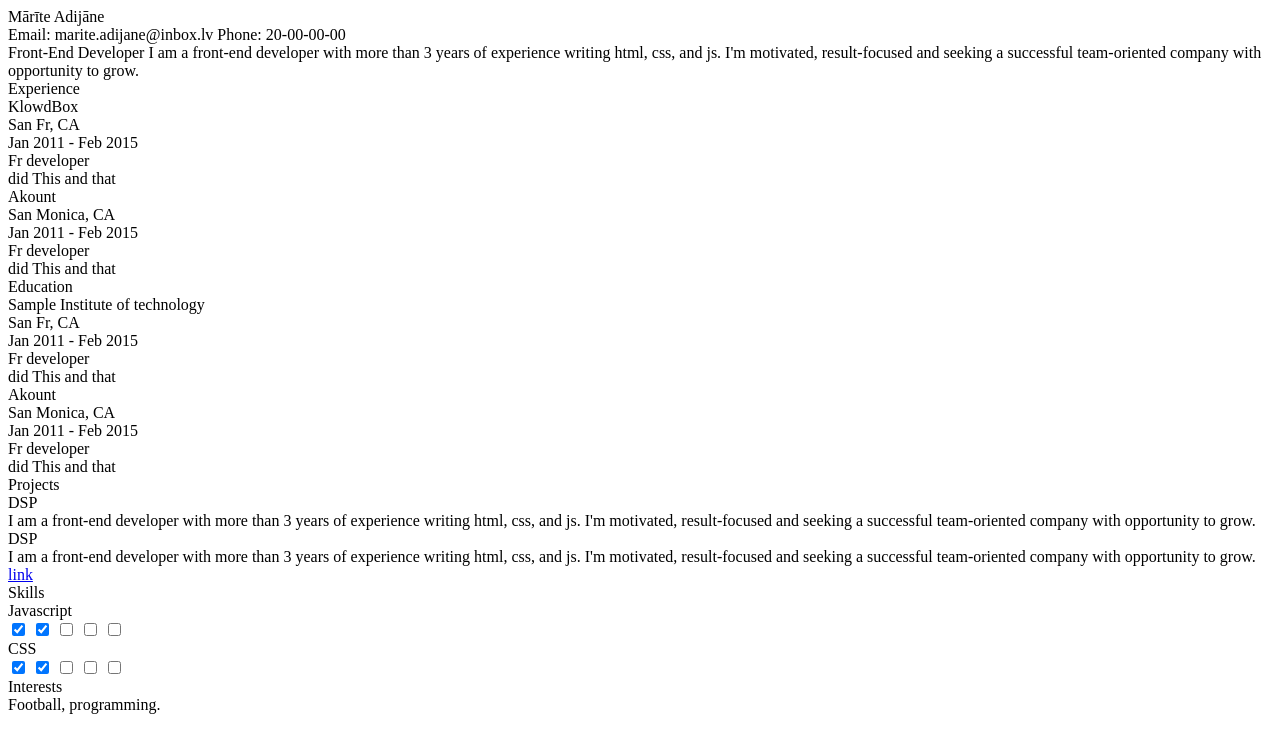
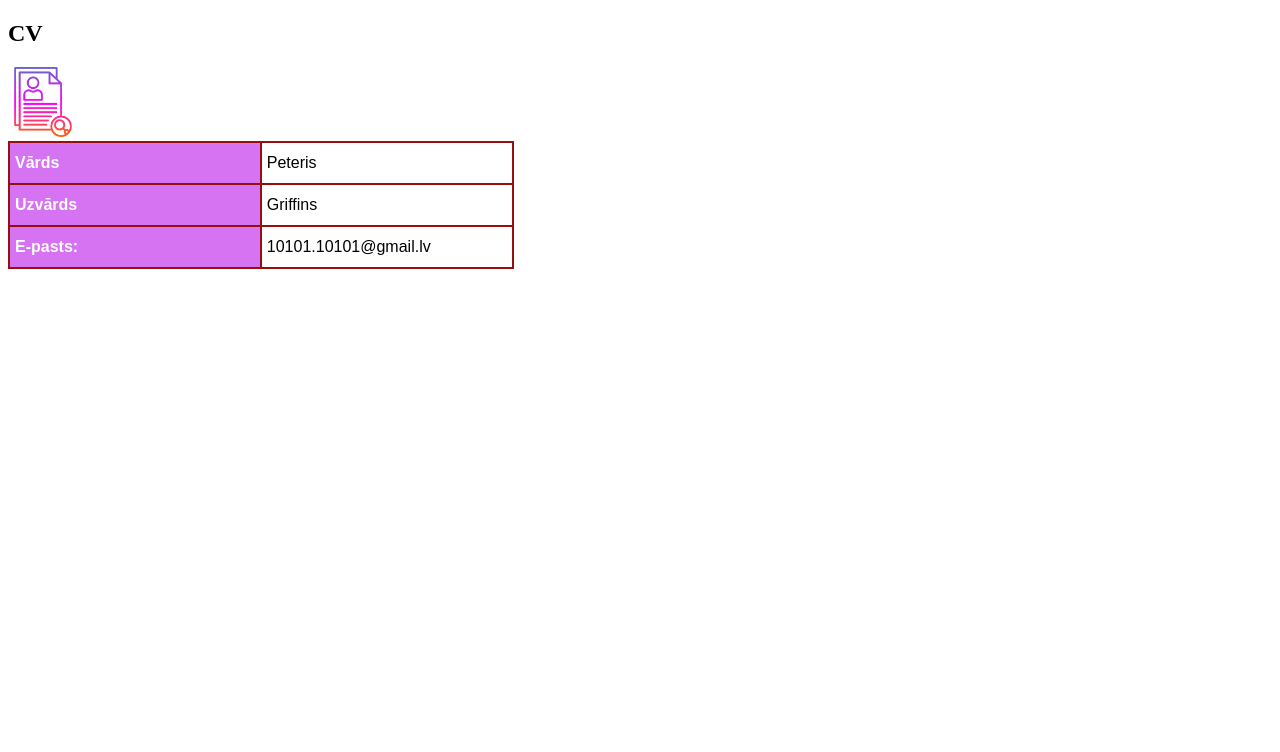
Before and after one commit to MariteAdijane/DialogsAB_JavaScript, a plain HTML site: page Class04_20220523-CV/CV.html in a window 1280 px wide. Drawn offline with Linux system fonts and the light colour scheme.

Commit message:
firts steps

```diff
--- a/Class04_20220523-CV/CSS.css
+++ /dev/null
@@ -1,152 +0,0 @@
-* {
-    margin: 0;
-    padding: 0;
-    box-sizing: border-box;
-  }
-  html {
-    height: 100%;
-  }
-
-  body {
-    min-height: 100%;
-    background: #eee;
-    font-family: 'Lato', sans-serif;
-    font-weight: 400;
-    color: #222;
-    font-size: 14px;
-    line-height: 26px;
-    padding-bottom: 50px;
-  }
-
-  .container {
-    max-width: 700px;
-    background: #fff;
-    margin: 0px auto 0px;
-    box-shadow: 1px 1px 2px #DAD7D7;
-    border-radius: 3px;
-    padding: 40px;
-    margin-top: 50px;
-  }
-
-  .header {
-    margin-bottom: 30px;
-  }
-    .full-name {
-      font-size: 40px;
-      text-transform: uppercase;
-      margin-bottom: 5px;
-    }
-
-    .first-name {
-      font-weight: 700;
-    }
-
-    .last-name {
-      font-weight: 300;
-    }
-
-    .contact-info {
-      margin-bottom: 20px;
-    }
-
-    .email ,
-    .phone {
-      color: #999;
-      font-weight: 300;
-    }
-
-    .separator {
-      height: 10px;
-      display: inline-block;
-      border-left: 2px solid #999;
-      margin: 0px 10px;
-    }
-
-    .position {
-      font-weight: bold;
-      display: inline-block;
-      margin-right: 10px;
-      text-decoration: underline;
-    }
-
-
-    .details {
-    line-height: 20px;
-     }
-    .section {
-      margin-bottom: 40px;
-    }
-
-    .section:last-of-type {
-      margin-bottom: 0px;
-    }
-
-
-    .section__title {
-      letter-spacing: 2px;
-      color: #54AFE4;
-      font-weight: bold;
-      margin-bottom: 10px;
-      text-transform: uppercase;
-    }
-
-    .section__list-item {
-      margin-bottom: 40px;
-    }
-
-    .section__list-item:last-of-type {
-      margin-bottom: 0;
-    }
-
-    .left ,
-    .right {
-      vertical-align: top;
-      display: inline-block;
-    }
-
-    .left {
-      width: 60%;
-    }
-
-    .right {
-      tex-align: right;
-      width: 39%;
-    }
-
-    .name {
-      font-weight: bold;
-    }
-
-    a {
-      text-decoration: none;
-      color: #000;
-      font-style: italic;
-    }
-
-    a:hover {
-      text-decoration: underline;
-      color: #000;
-    }
-
-    .skills {
-    }
-
-    .skills__item {
-      margin-bottom: 10px;
-    }
-
-    .skills__item .right {
-      input-display: none;
-    }
-      label {
-        display: inline-block;
-        width: 20px;
-        height: 20px;
-        background: #C3DEF3;
-        border-radius: 20px;
-        margin-right: 3px;
-      }
-
-      input:checked + label {
-        background: #79A9CE;
-      }
--- a/Class04_20220523-CV/CV.html
+++ b/Class04_20220523-CV/CV.html
@@ -1,155 +1,43 @@
 <!DOCTYPE html>
 <html>
 <head>
-    <title> CV
-    </title>
-       <icon: high_brightness:>
+
 <style>
-  h1 {color:rgb(165, 22, 22);}
-  p {color:rgb(58, 58, 102);}
+table, th, td {
+    border: 0.8px solid;
+    font-family: arial, sans-serif;
+    border-collapse: collapse;
+    width: 40%;
+    height: 30px;
+    }
+
+td, th {
+      border: 2px solid #960e0e;
+      text-align: left;
+      padding: 5px;
+    }
+th {
+     background-color: #d573f3;
+    color: white;
+    }
 </style>
 </head>
 <body>
 
-    <link href='https://fonts.googleapis.com/css?family=Lato:400,300,700' rel='stylesheet' type='text/css'>
-
-    <div class="container">
-      <div class="header">
-        <div class="full-name">
-          <span class="first-name">Mārīte</span>
-          <span class="last-name">Adijāne</span>
-        </div>
-        <div class="contact-info">
-          <span class="email">Email: </span>
-          <span class="email-val">marite.adijane@inbox.lv</span>
-          <span class="separator"></span>
-          <span class="phone">Phone: </span>
-          <span class="phone-val">20-00-00-00</span>
-        </div>
-        <div class="about">
-          <span class="position">Front-End Developer </span>
-          <span class="desc">
-            I am a front-end developer with more than 3 years of experience writing html, css, and js. I'm motivated, result-focused and seeking a successful team-oriented company with opportunity to grow.
-          </span>
-        </div>
-      </div>
-       <div class="details">
-        <div class="section">
-          <div class="section__title">Experience</div>
-          <div class="section__list">
-            <div class="section__list-item">
-              <div class="left">
-                <div class="name">KlowdBox</div>
-                <div class="addr">San Fr, CA</div>
-                <div class="duration">Jan 2011 - Feb 2015</div>
-              </div>
-              <div class="right">
-                <div class="name">Fr developer</div>
-                <div class="desc">did This and that</div>
-              </div>
-            </div>
-                    <div class="section__list-item">
-              <div class="left">
-                <div class="name">Akount</div>
-                <div class="addr">San Monica, CA</div>
-                <div class="duration">Jan 2011 - Feb 2015</div>
-              </div>
-              <div class="right">
-                <div class="name">Fr developer</div>
-                <div class="desc">did This and that</div>
-              </div>
-            </div>
-          </div>
-        </div>
-        <div class="section">
-          <div class="section__title">Education</div>
-          <div class="section__list">
-            <div class="section__list-item">
-              <div class="left">
-                <div class="name">Sample Institute of technology</div>
-                <div class="addr">San Fr, CA</div>
-                <div class="duration">Jan 2011 - Feb 2015</div>
-              </div>
-              <div class="right">
-                <div class="name">Fr developer</div>
-                <div class="desc">did This and that</div>
-              </div>
-            </div>
-            <div class="section__list-item">
-              <div class="left">
-                <div class="name">Akount</div>
-                <div class="addr">San Monica, CA</div>
-                <div class="duration">Jan 2011 - Feb 2015</div>
-              </div>
-              <div class="right">
-                <div class="name">Fr developer</div>
-                <div class="desc">did This and that</div>
-              </div>
-            </div>
-          </div>
-      </div>
-         <div class="section">
-          <div class="section__title">Projects</div>
-           <div class="section__list">
-             <div class="section__list-item">
-               <div class="name">DSP</div>
-               <div class="text">I am a front-end developer with more than 3 years of experience writing html, css, and js. I'm motivated, result-focused and seeking a successful team-oriented company with opportunity to grow.</div>
-             </div>
-             <div class="section__list-item">
-                        <div class="name">DSP</div>
-               <div class="text">I am a front-end developer with more than 3 years of experience writing html, css, and js. I'm motivated, result-focused and seeking a successful team-oriented company with opportunity to grow. <a href="/login">link</a>
-               </div>
-             </div>
-           </div>
-        </div>
-         <div class="section">
-           <div class="section__title">Skills</div>
-           <div class="skills">
-             <div class="skills__item">
-               <div class="left"><div class="name">
-                 Javascript
-                 </div></div>
-               <div class="right">
-                              <input  id="ck1" type="checkbox" checked/>
-                 <label for="ck1"></label>
-                              <input id="ck2" type="checkbox" checked/>
-                  <label for="ck2"></label>
-                             <input id="ck3" type="checkbox" />
-                  <label for="ck3"></label>
-                               <input id="ck4" type="checkbox" />
-                <label for="ck4"></label>
-                              <input id="ck5" type="checkbox" />
-                  <label for="ck5"></label>
-               </div>
-             </div>
-           </div>
-           <div class="skills__item">
-               <div class="left"><div class="name">
-                 CSS</div></div>
-               <div class="right">
-                              <input  id="ck1" type="checkbox" checked/>
-                 <label for="ck1"></label>
-                              <input id="ck2" type="checkbox" checked/>
-                  <label for="ck2"></label>
-                             <input id="ck3" type="checkbox" />
-                  <label for="ck3"></label>
-                               <input id="ck4" type="checkbox" />
-                <label for="ck4"></label>
-                              <input id="ck5" type="checkbox" />
-                  <label for="ck5"></label>
-               </div>
-             </div>
-           </div>
-         <div class="section">
-         <div class="section__title">
-           Interests
-           </div>
-           <div class="section__list">
-             <div class="section__list-item">
-                      Football, programming.
-              </div>
-           </div>
-         </div>
-         </div>
-      </div>
-    </div>
+<h2>CV</h2>
+<img src="http://127.0.0.1:5500/images/search.png" height="70px" width="70px"> </th>
+<table>
+  <tr>
+    <th>Vārds</th>
+    <td>Peteris</td>
+  </tr>
+  <tr>
+    <th>Uzvārds</th>
+    <td>Griffins</td>
+  <tr>
+    <th>E-pasts:</th>
+    <td>10101.10101@gmail.lv</td>
+  </tr>
+</table>
+</body>
+</html>
```
Also changed, not shown: images/search.png (added), images/title.png (added).
